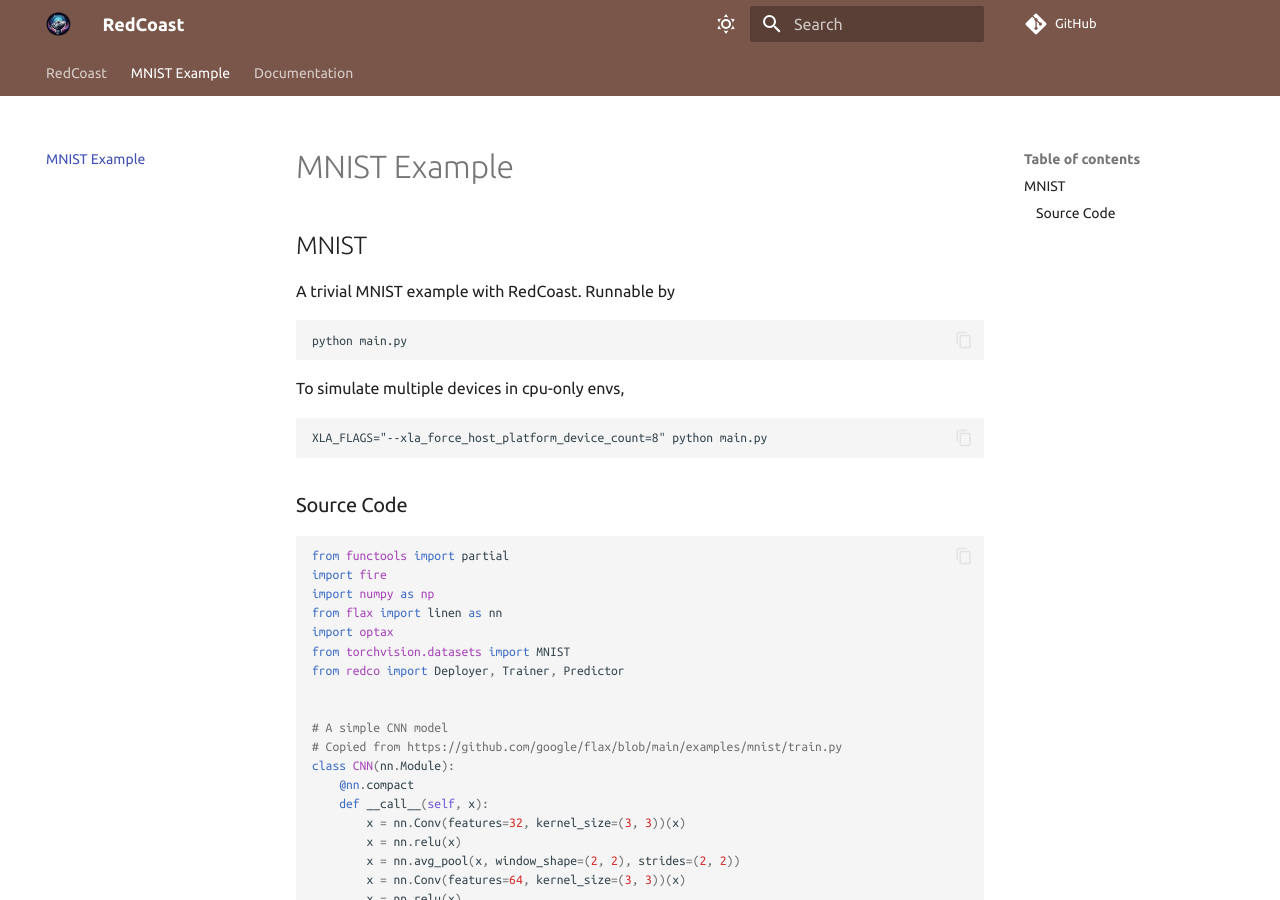
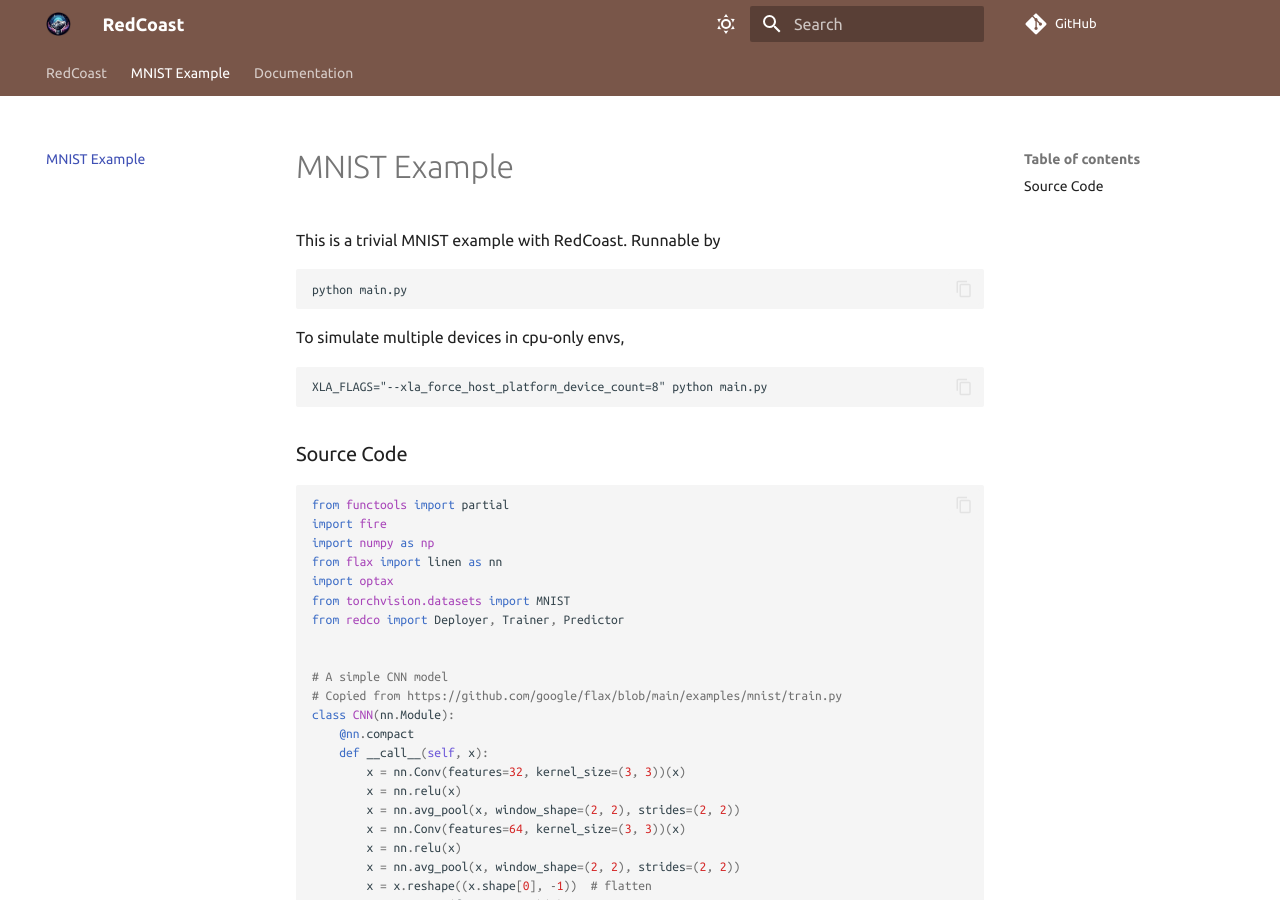
Before and after one commit to tanyuqian/redco, an MkDocs documentation site: the page built from docs/mnist.md, in a window 1280 px wide and 900 px high. Built offline with MkDocs 1.6.1 and Material for MkDocs 9.7.7, drawn with Linux system fonts in a browser that asks for light colours; comment, search, counter and statistics services are not loaded.

Commit message:
updated,

````diff
--- a/docs/mnist.md
+++ b/docs/mnist.md
@@ -1,6 +1,4 @@
-## MNIST
-
-A trivial MNIST example with RedCoast. Runnable by
+This is a trivial MNIST example with RedCoast. Runnable by
 ```
 python main.py
 ```
````
Also changed, not shown: docs/index.md (+1 -1 lines).
